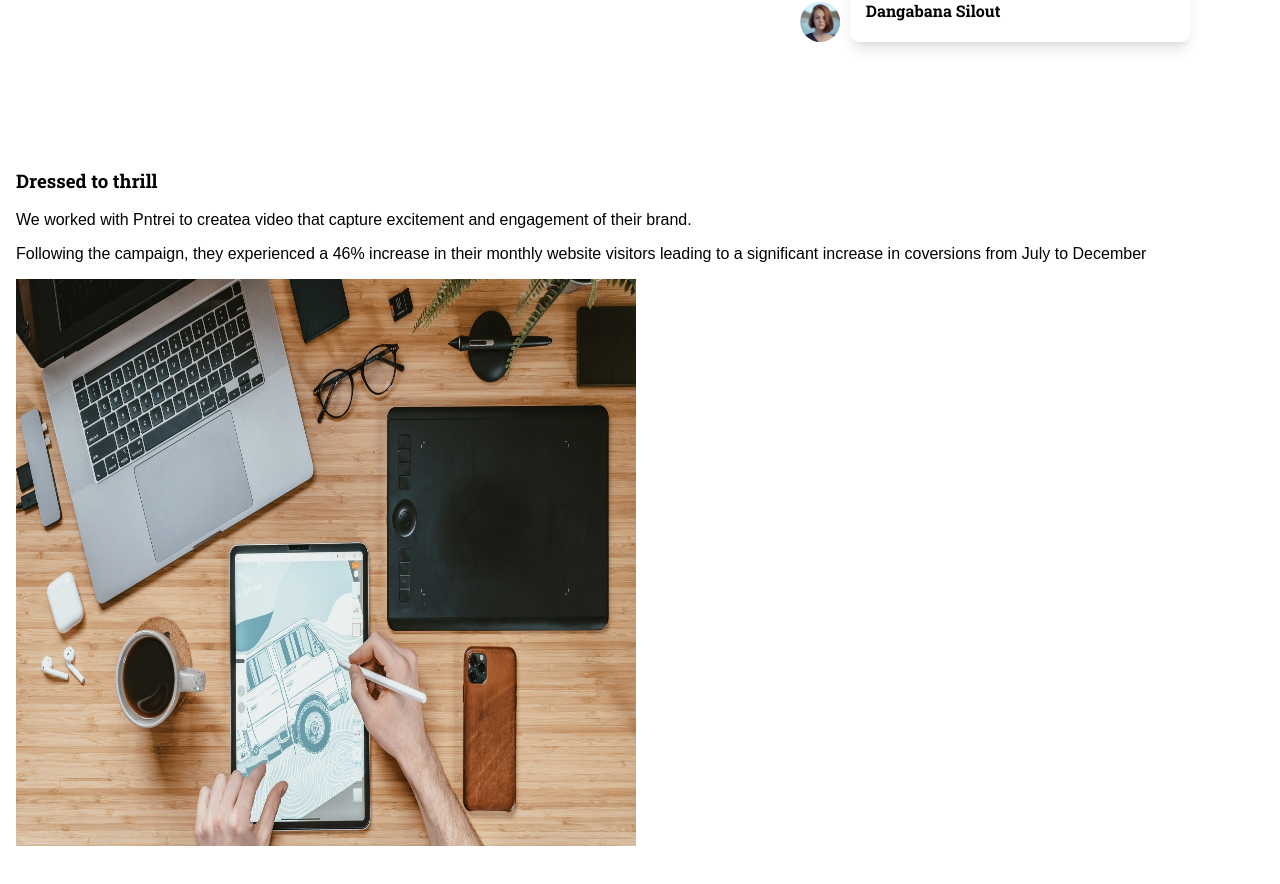
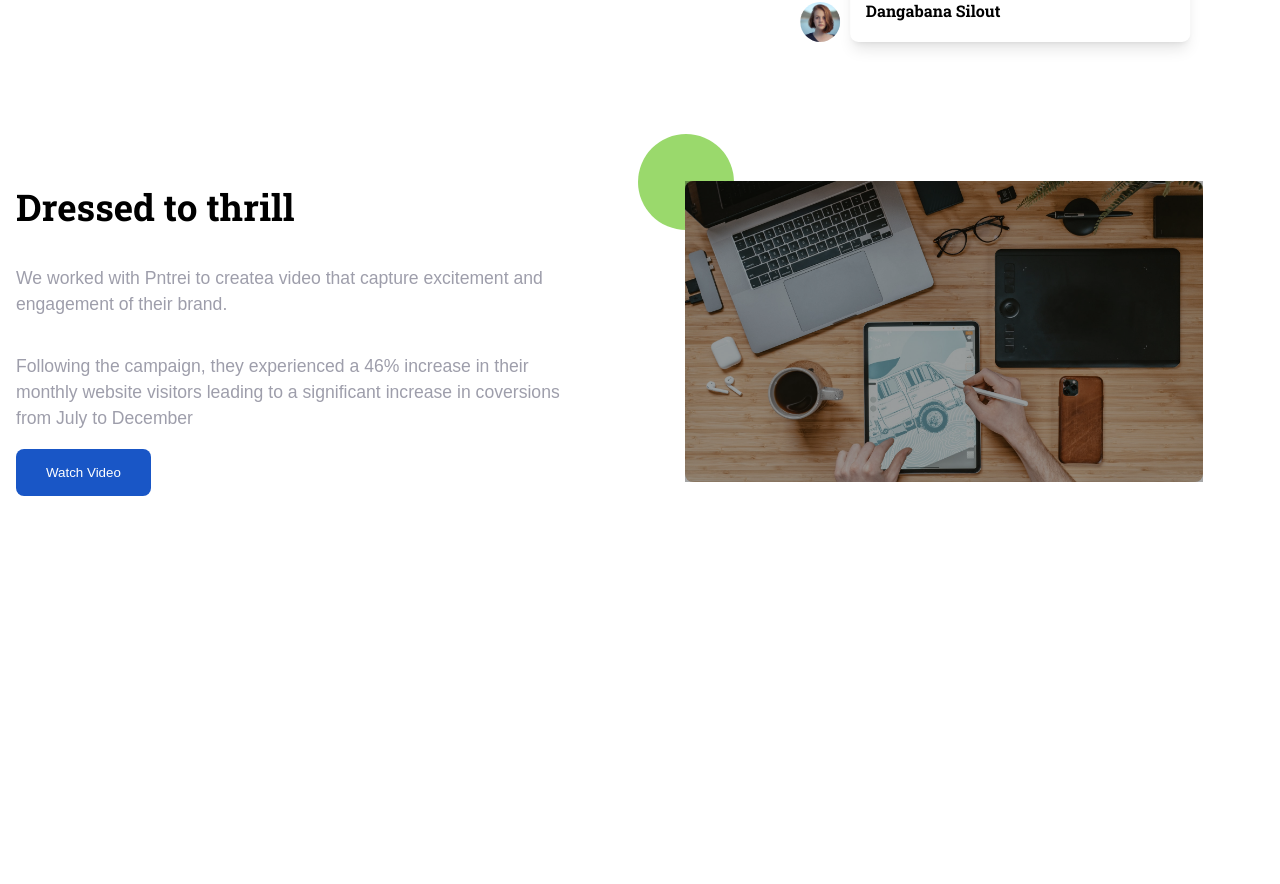
Before and after one commit to PoseyXyz/recrowdly, a Next.js app: page / in a window 1280 px wide. Shown: the part 1807-2691 px from the top of the page. After the commit the page ends 2401 px from the top, so only its background shows below. Built offline with nearby package versions, Linux system fonts and the light colour scheme.

Commit message:
Halfway through second desctiption section

```diff
--- a/components/Descriptions.tsx
+++ b/components/Descriptions.tsx
@@ -72,10 +72,19 @@ function Descriptions() {
 
                     <p>Following the campaign, they experienced a <span>46% increase</span> in their monthly website visitors leading to a significant increase in coversions from July to December</p>
 
+                    <button>Watch Video</button>
                 </div>
                 <div className={styles.imageSection}>
-                    <div className={styles.imageDiv}>
-                        <Image src="/animating.jpg" alt="Vercel Logo" width={620} height={567} />
+                    <div className={styles.containerElement}>
+                        <div className={styles.overlay}>
+
+                        </div>
+                        <div className={styles.circle}>
+
+                        </div>
+                        <div className={styles.imageDiv}>
+                            <Image src="/animating.jpg" alt="Vercel Logo" width={1920} height={1114} layout='responsive' />
+                        </div>
                     </div>
                 </div>
             </section>
--- a/styles/Descriptions.module.scss
+++ b/styles/Descriptions.module.scss
@@ -21,11 +21,13 @@
     }
     .imageSection {
       width: 100%;
+
       display: block;
       flex: 1 1 0%;
 
       .imageDiv {
         border-radius: $rounded-lg;
+
         overflow: hidden;
 
         width: 100%;
@@ -78,7 +80,7 @@
           background-color: #fff;
           width: 80%;
           border-radius: $rounded-lg;
-          padding: .6rem;
+          padding: 0.6rem;
           --tw-shadow: 0 10px 15px -3px rgb(0 0 0 / 0.1), 0 4px 6px -4px rgb(0 0 0 / 0.1);
           --tw-shadow-colored: 0 10px 15px -3px var(--tw-shadow-color), 0 4px 6px -4px var(--tw-shadow-color);
           box-shadow: var(--tw-ring-offset-shadow, 0 0 #0000), var(--tw-ring-shadow, 0 0 #0000), var(--tw-shadow);
@@ -97,14 +99,32 @@
     }
   }
   .secondSubsection {
+    display: flex;
+    flex-direction: column;
+    gap: 2rem;
+
     .textSection {
       h3 {
+        font-size: 2.3rem;
+        margin: 1rem 0;
       }
       p {
+        color: $brand-grey;
+        font-size: 1rem;
+        max-width: 60ch;
+        line-height: 1.5;
+        font-size: 1.1rem;
+      }
+      button {
+        @extend %btn;
+        padding: 16px 30px;
       }
     }
     .imageSection {
       .imageDiv {
+        & img {
+          border-radius: $rounded-lg;
+        }
       }
     }
   }
@@ -124,8 +144,7 @@
         }
       }
       .imageSection {
-        .imageDiv{
-
+        .imageDiv {
         }
         .firstCard {
           transform: translateX(70%) translateY(-100%);
@@ -187,19 +206,60 @@
         }
         .messageCard {
           width: 70%;
-
         }
       }
     }
     .secondSubsection {
+      flex-direction: row;
+
       .textSection {
+        flex: 1 1 0%;
+        display: flex;
+        flex-direction: column;
+        justify-content: center;
         h3 {
         }
         p {
+          // margin: .5rem 0;
+        }
+        button {
+          align-self: flex-start;
         }
       }
       .imageSection {
-        .imageDiv {
+        flex: 1 1 0%;
+        padding: 2rem;
+        display: flex;
+        justify-content: center;
+        align-items: center;
+
+        .containerElement {
+
+          height: 100%;
+          width: 90%;
+          position: relative;
+          .overlay{
+            background-color: rgba(0, 0, 0, 0.35);
+            z-index: 2;
+            position: absolute;
+
+            width: 100%;
+            height: 100%;
+          }
+          .circle {
+            background-color: $plast-icon-green;
+            width: 30px;
+            height: 30px;
+            padding: 3rem;
+            border-radius: 999px;
+            position: absolute;
+            top: -47px;
+            left: -47px;
+
+          }
+          .imageDiv {
+
+          }
         }
       }
     }
@@ -208,9 +268,7 @@
 @media (min-width: 1280px) {
   .descriptions {
     .firstSubsection {
-
       .textSection {
-
         h3 {
         }
         p {
@@ -231,7 +289,7 @@
         }
         .messageCard {
           width: 70%;
-          .textContainer{
+          .textContainer {
             padding: 1rem;
           }
         }
@@ -252,6 +310,4 @@
   }
 }
 @media (min-width: 1536px) {
-
-
 }
--- a/styles/_config.scss
+++ b/styles/_config.scss
@@ -24,3 +24,7 @@ $rounded-md:.375rem;
     font-weight: 400;
     border: none;
   }
+
+  %description-subsection{
+
+  }
```
